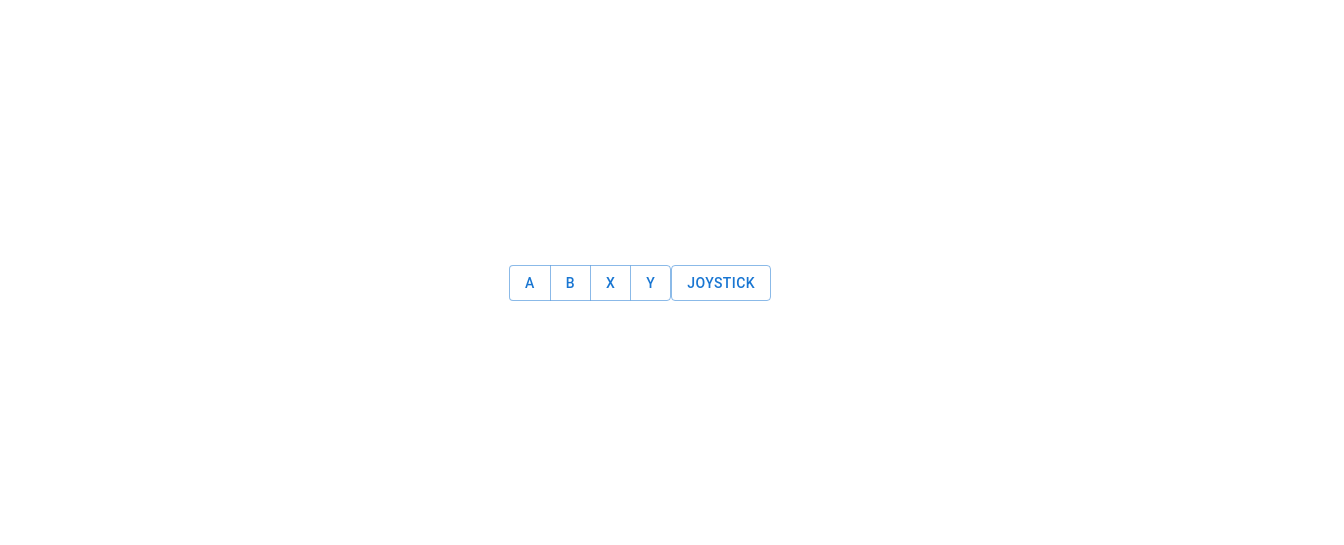
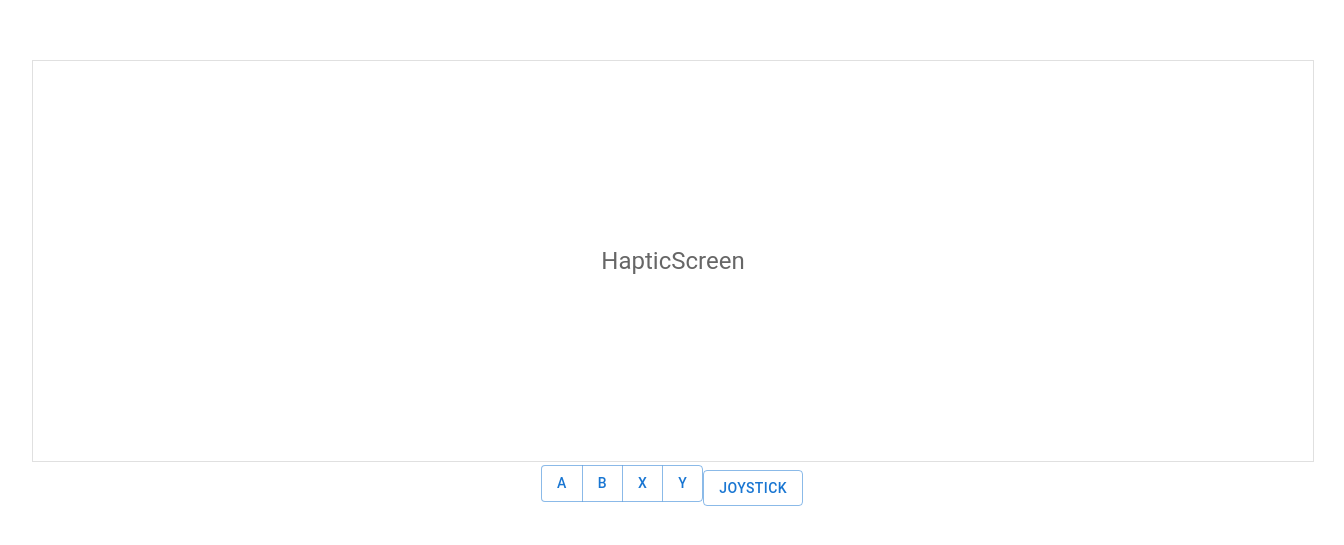
Before and after one commit to carinadieselDVT/gaming-console, a React (Vite) app: page / in a window 1280 px wide. Shown: the part 117-662 px from the top of the page, 1344 px wide, since content can reach past the window. Built offline with nearby package versions, Linux system fonts and the light colour scheme.

Commit message:
Added haptic screen

```diff
--- a/src/App.tsx
+++ b/src/App.tsx
@@ -1,15 +1,18 @@
 import { useState } from "react";
-import reactLogo from "./assets/react.svg";
-import viteLogo from "/vite.svg";
 import "./App.css";
 import ConsoleAreaUI from "./components/ConsoleAreaUI";
+import HapticScreen from "./components/HapticScreen";
+import { Box } from "@mui/material";
 
 function App() {
+  const [message, setMessage] = useState<string>("");
+
   return (
     <>
-      <div>
-        <ConsoleAreaUI />
-      </div>
+      <Box>
+        <HapticScreen message={message} />
+        <ConsoleAreaUI onAction={setMessage} />
+      </Box>
     </>
   );
 }
--- a/src/components/ConsoleAreaUI.tsx
+++ b/src/components/ConsoleAreaUI.tsx
@@ -1,17 +1,23 @@
 import { Box, Button, ButtonGroup } from "@mui/material";
 import React from "react";
 
-function ConsoleAreaUI() {
+interface ConsoleAreaUIProps {
+  onAction: (msg: string) => void;
+}
+
+function ConsoleAreaUI({ onAction }: ConsoleAreaUIProps) {
   return (
-    <Box>
+    <Box sx={{ borderColor: "blue" }}>
       <ButtonGroup variant="outlined" aria-label="Basic button group">
-        <Button>A</Button>
-        <Button>B</Button>
-        <Button>X</Button>
-        <Button>Y</Button>
+        <Button onClick={() => onAction("A pressed")}>A</Button>
+        <Button onClick={() => onAction("B pressed")}>B</Button>
+        <Button onClick={() => onAction("X pressed")}>X</Button>
+        <Button onClick={() => onAction("Y pressed")}>Y</Button>
       </ButtonGroup>
 
-      <Button variant="outlined">Joystick</Button>
+      <Button variant="outlined" sx={{ mt: 1 }} onClick={() => onAction("Joystick pressed")}>
+        Joystick
+      </Button>
     </Box>
   );
 }
--- /dev/null
+++ b/src/components/HapticScreen.tsx
@@ -0,0 +1,27 @@
+import { Box, Typography } from "@mui/material";
+import React from "react";
+
+interface HapticScreenProps {
+  message?: string;
+}
+
+function HapticScreen({ message }: HapticScreenProps) {
+  return (
+    <Box
+      sx={{
+        display: "flex",
+        alignItems: "center",
+        justifyContent: "center",
+        height: "50vh",
+        width: "100vw",
+        border: "1px solid rgba(0,0,0,0.12)",
+      }}
+    >
+      <Typography variant="h5" color="text.secondary">
+        {message || "HapticScreen"}
+      </Typography>
+    </Box>
+  );
+}
+
+export default HapticScreen;
```
